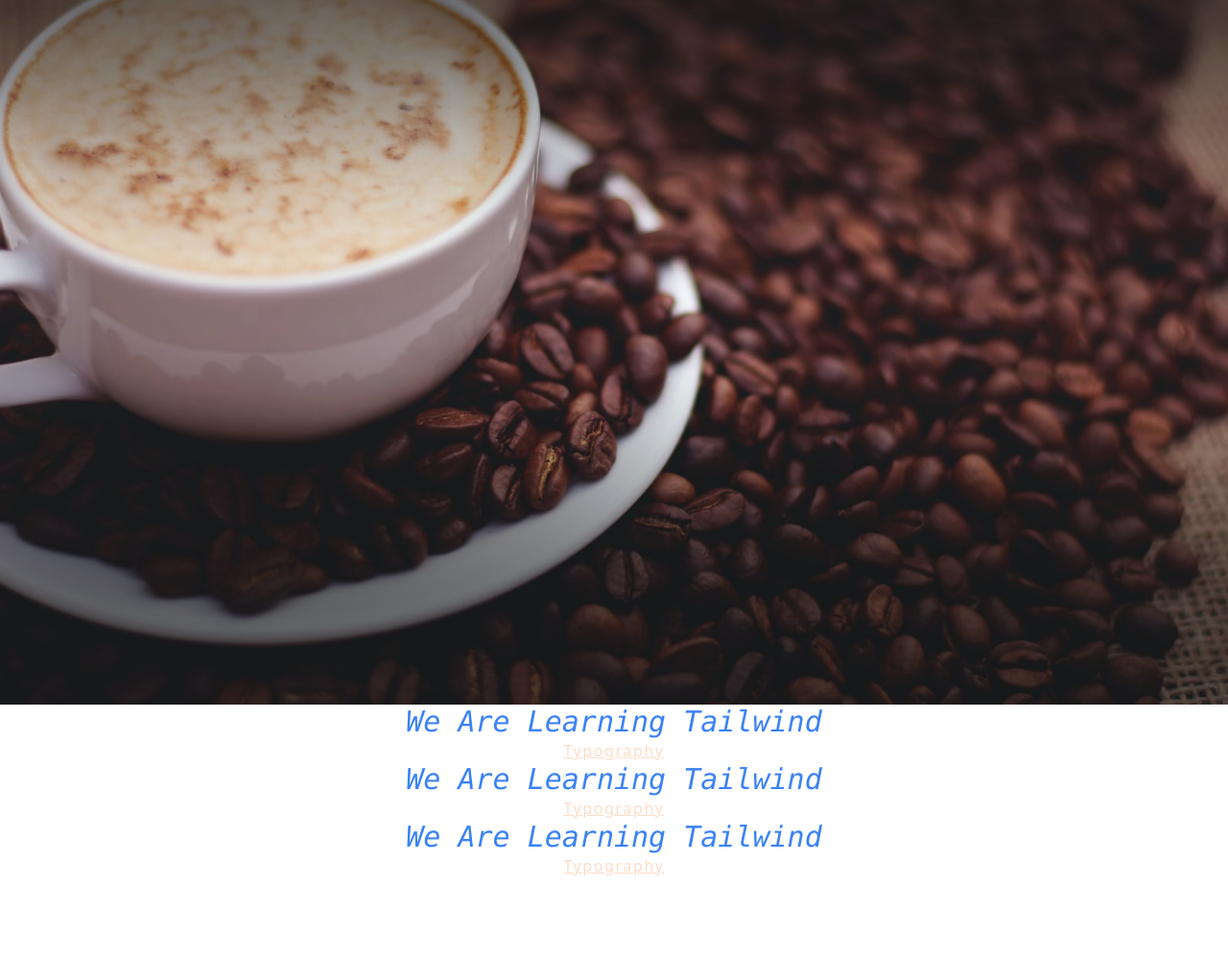
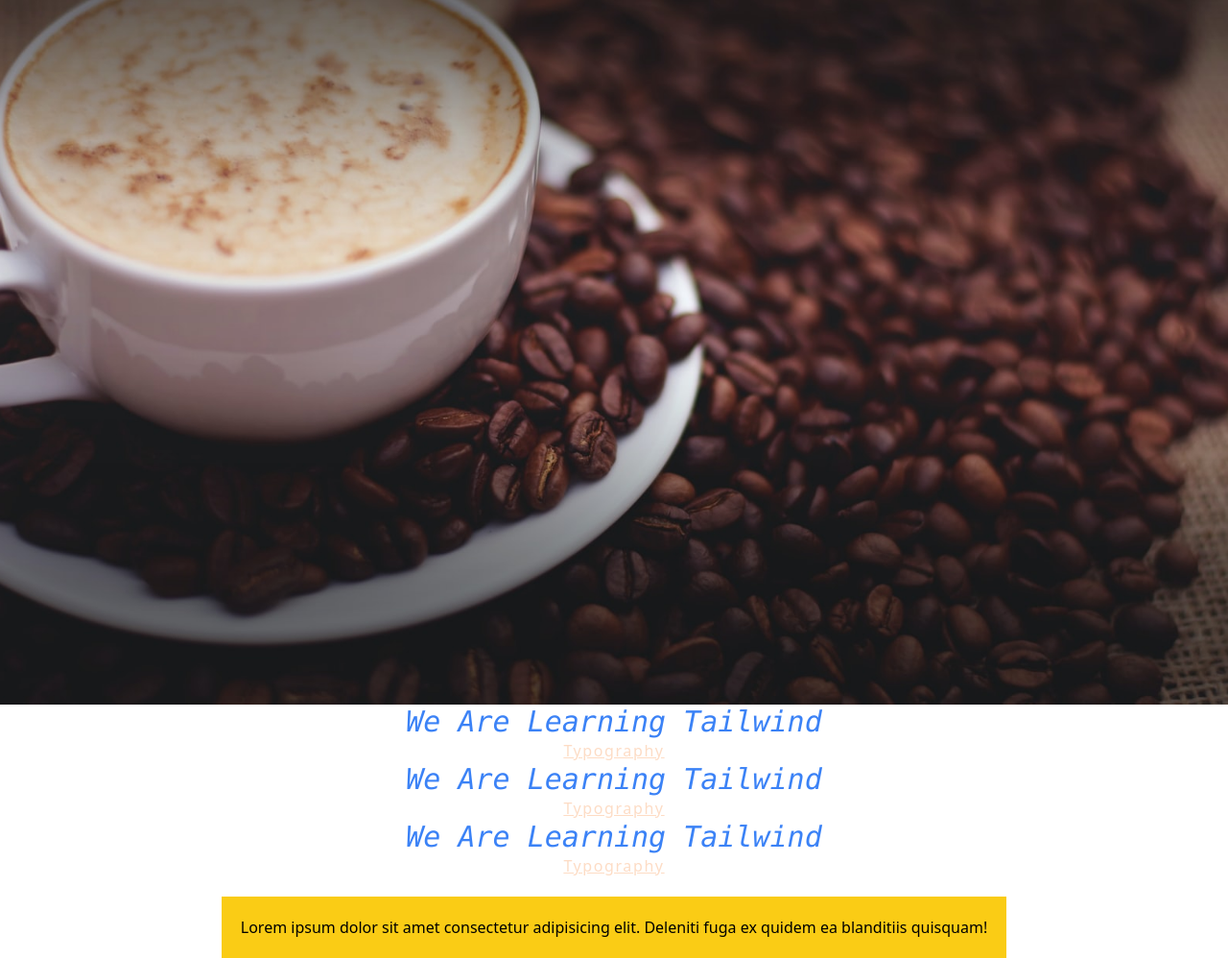
Before and after one commit to Fatiha26/learning-tailwind, a website: page index.html in a window 1280 px wide. Shown: the part 66-1064 px from the top of the page at 96% size. Before the commit the page ends 980 px from the top, so only its background shows below. Drawn offline with Linux system fonts and the light colour scheme.

Commit message:
box-model

```diff
--- a/index.html
+++ b/index.html
@@ -49,5 +49,10 @@
      text-opacity-25
      underline
      tracking-widest">Typography</p>
+
+      <div class="bg-yellow-400 py-5 px-5 border-dashed border-red-900
+        my-5">
+          <p>Lorem ipsum dolor sit amet consectetur adipisicing elit. Deleniti fuga ex quidem ea blanditiis quisquam!</p>
+      </div>
 </body>
 </html>
```
Also changed, not shown: output.css.
